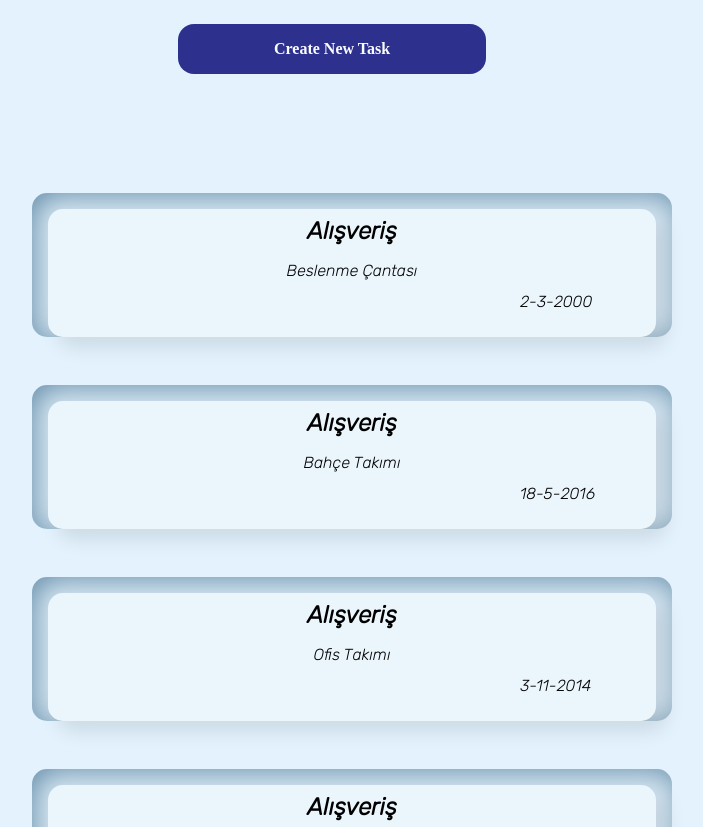
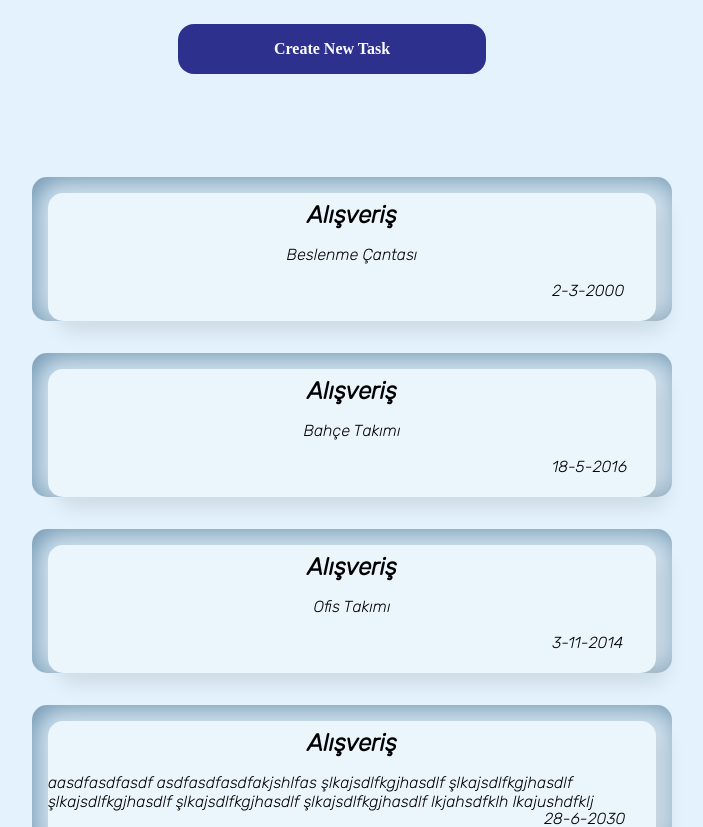
Before and after one commit to halilnergiz/to-do-app-with-react, a React (Create React App) app: page / in a window 1280 px wide. Shown: the top 827 px of the page, without its empty margins (308-1011 px from the left). Built offline with nearby package versions, Linux system fonts and the light colour scheme.

Commit message:
ınterface updated

```diff
--- a/src/view/ınterface.css
+++ b/src/view/ınterface.css
@@ -186,7 +186,12 @@ ul {
 }
 
 li {
-    margin-top: 2rem;
+    margin-top: 1rem;
+    transition: .5s;
+}
+
+li:hover{
+    margin-bottom: 3rem;
 }
 
 .container{
@@ -198,20 +203,20 @@ li {
     height: 7rem;
     box-shadow: inset 5px 5px 30px rgba(22, 77, 114, 0.596);
     border-radius: 15px;
-    margin-bottom: 1rem;
     padding: 1rem;
     transition: .5s;
 }
 
 .card:hover {
     box-shadow: inset 10px 10px 30px rgba(22, 77, 114, 0.596);
+    margin-bottom: 30px;
 }
 
 .card:hover>label>.box{
     position: relative;
     top: -2px;
     height: 8.2rem;
-    left: -2px;
+    left: -4px;
     width: 38.5rem;
 
 }
@@ -268,8 +273,8 @@ li {
 
 .task-ex-date {
     position: absolute;
-    bottom: .1rem;
-    left: 29rem;
+    top: 4rem;
+    left: 31rem;
 }
 
 #overlay {
```
